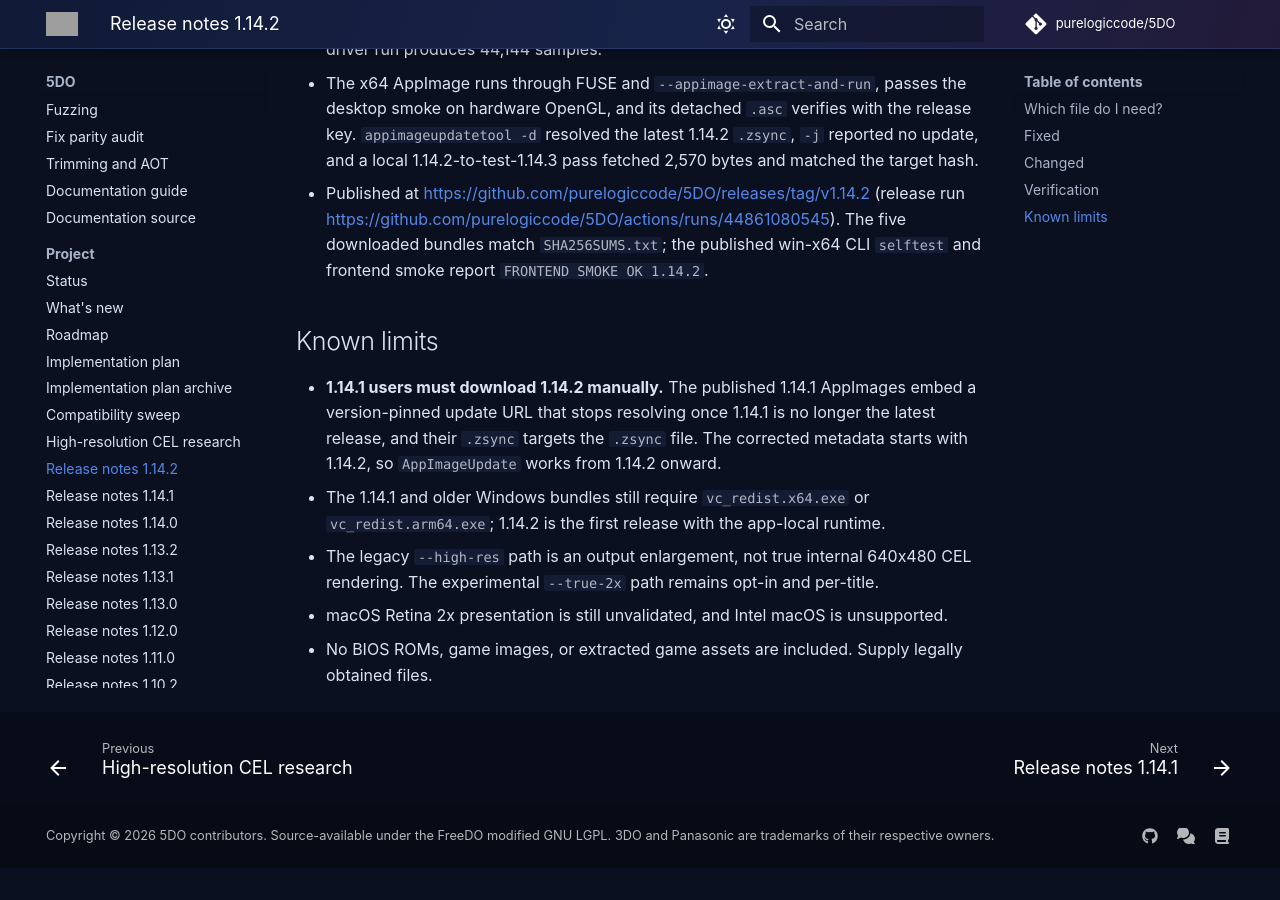
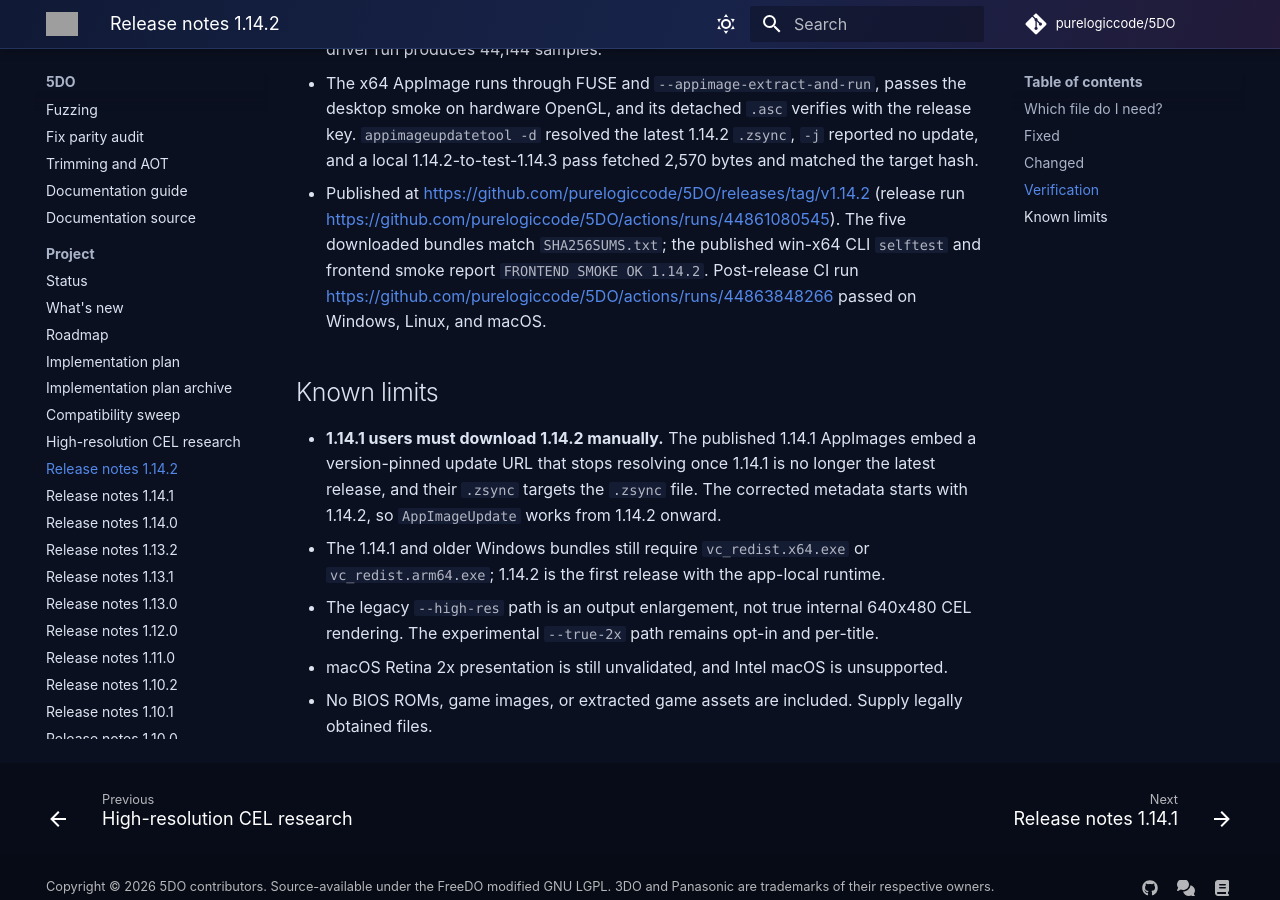
Before and after one commit to purelogiccode/5DO, an MkDocs documentation site: the page built from docs/ReleaseNotes-1.14.2.md, in a window 1280 px wide and 900 px high, scrolled down 2270 px. Built offline with MkDocs 1.6.1 and Material for MkDocs 9.7.7, drawn with Linux system fonts in a browser that asks for light colours; comment, search, counter and statistics services are not loaded; before the commit the page ends 3138 px from its top, so only the background shows below that; grey boxes are pictures that could not be loaded.

Commit message:
Record the 1.14.2 post-release CI evidence

```diff
--- a/docs/ReleaseNotes-1.14.2.md
+++ b/docs/ReleaseNotes-1.14.2.md
@@ -80,7 +80,9 @@ signatures need.
 - Published at <https://github.com/purelogiccode/5DO/releases/tag/v1.14.2> (release run
   <https://github.com/purelogiccode/5DO/actions/runs/44861080545>). The five downloaded
   bundles match `SHA256SUMS.txt`; the published win-x64 CLI `selftest` and frontend smoke
-  report `FRONTEND SMOKE OK 1.14.2`.
+  report `FRONTEND SMOKE OK 1.14.2`. Post-release CI run
+  <https://github.com/purelogiccode/5DO/actions/runs/44863848266> passed on Windows,
+  Linux, and macOS.
 
 ## Known limits
 
```
Also changed, not shown: docs/ReleaseChecklist.md (+2 -1 lines), docs/Status.md (+3 -1 lines).
